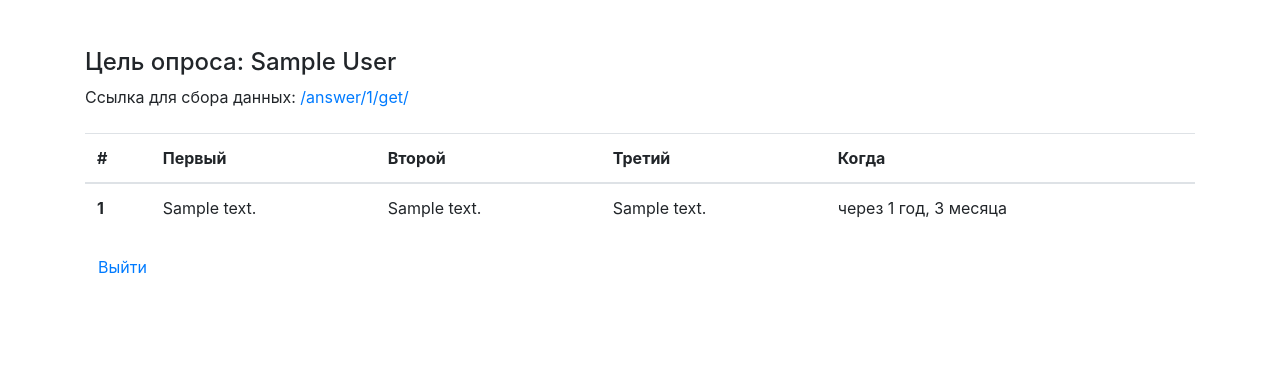
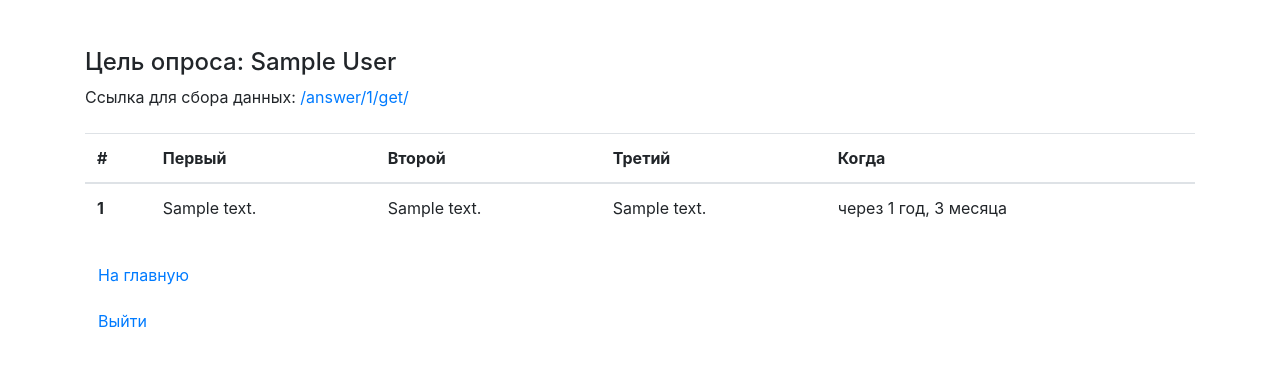
Before and after one commit to aiksu/mira, a Django app: page /answers/ in a window 1280 px wide. Shown: the top 366 px of the page. Run offline with Django 3.2, Linux system fonts and the light colour scheme; a user stored in the database is signed in; tables that the repository leaves empty hold one stand-in row (values such as "Sample post"); some libraries are stand-ins or nearby versions.

Commit message:
changes 23

```diff
--- a/templates/core/include/results.html
+++ b/templates/core/include/results.html
@@ -34,7 +34,10 @@
             </div>
         </div>
         <div class="row">
-            <div class="col-12">
+            <div class="col-12 mt-2">
+                <a class="btn btn-link" href="{% url 'core:index' %}">На главную</a>
+            </div>
+            <div class="col-12 mt-2">
                 <form id="form_logout" method="post" action="{% url 'account_logout' %}">
                     {% csrf_token %}
                     <button type="submit" class="btn btn-link">Выйти</button>
```
